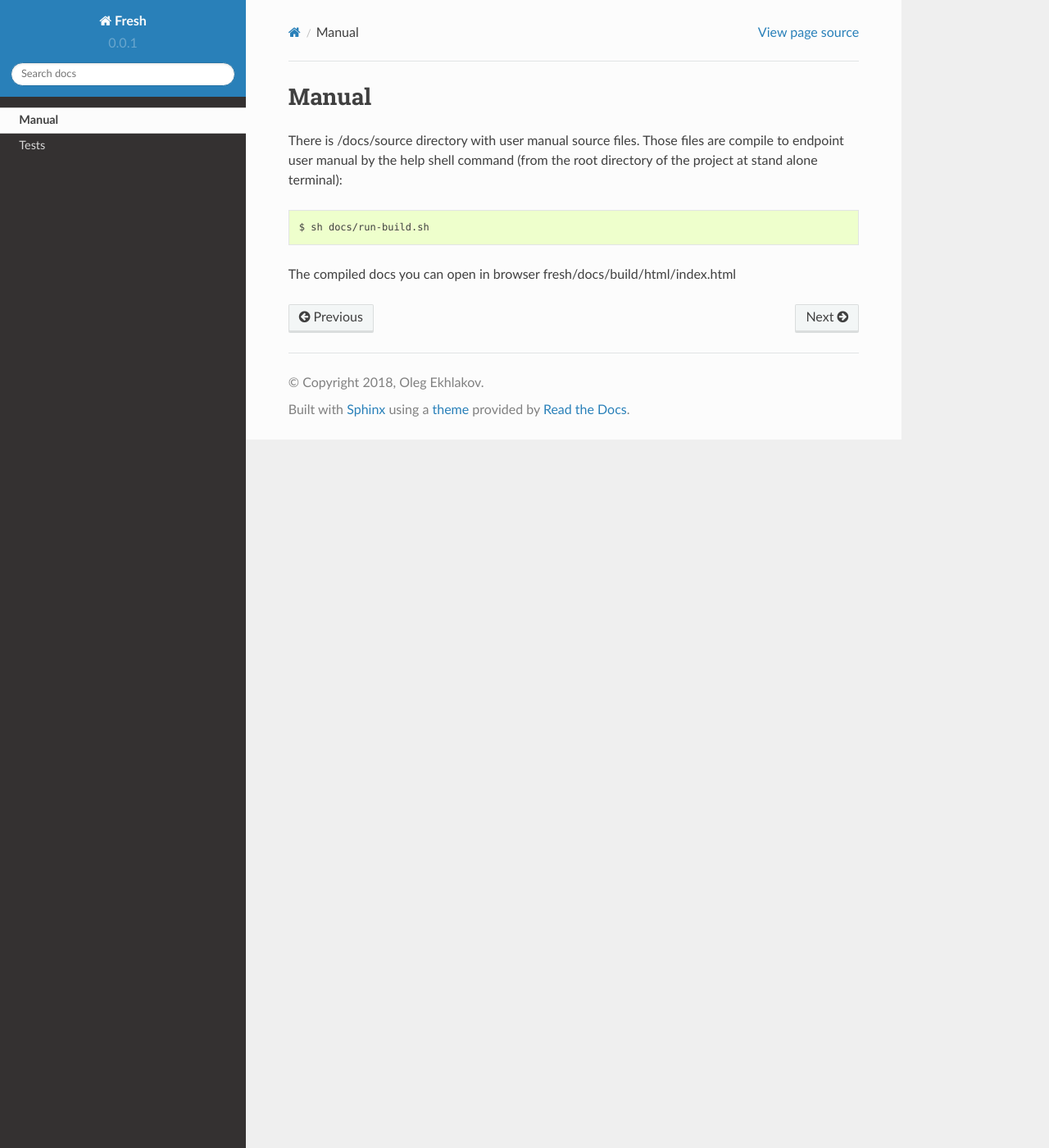
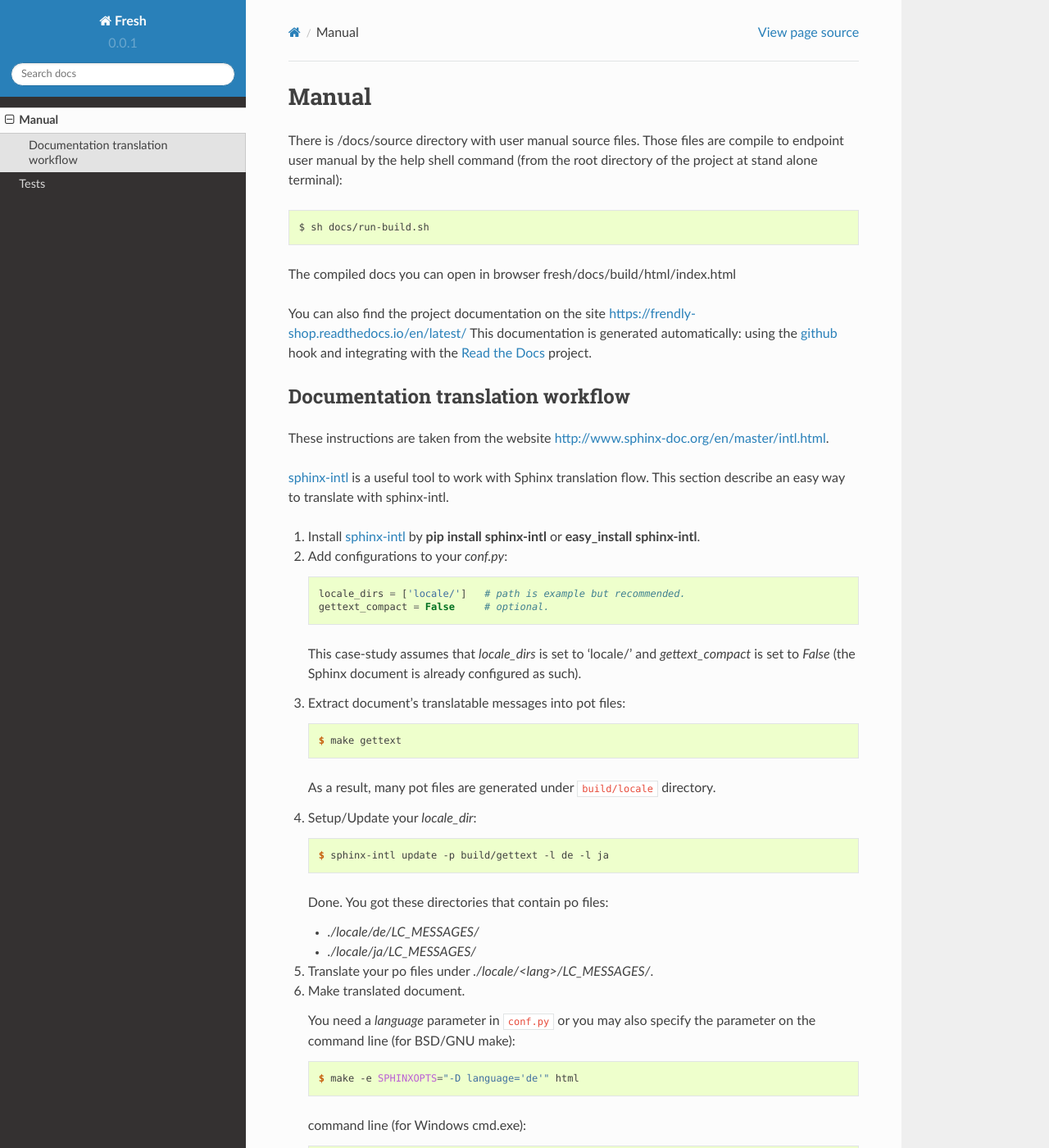
Before and after one commit to XOlegator/fresh, a Sphinx documentation site: the page built from docs/source/manual.rst, in a window 1280 px wide and 1400 px high. Shown: the whole window at 82% size. Built offline with Sphinx 7.4.7 and the Read the Docs theme 2.0.0, drawn with Linux system fonts in a browser that asks for light colours; some of the changed text lies outside the part shown.

Commit message:
Documentation for the translation of documentation has been extended

```diff
--- a/docs/source/manual.rst
+++ b/docs/source/manual.rst
@@ -11,3 +11,79 @@ There is /docs/source directory with user manual source files. Those files are c
         $ sh docs/run-build.sh
 
 The compiled docs you can open in browser fresh/docs/build/html/index.html
+
+You can also find the project documentation on the site https://frendly-shop.readthedocs.io/en/latest/ This documentation is generated automatically: using the `github`_ hook and integrating with the `Read the Docs`_ project.
+
+Documentation translation workflow
+----------------------------------
+
+These instructions are taken from the website http://www.sphinx-doc.org/en/master/intl.html.
+
+`sphinx-intl`_ is a useful tool to work with Sphinx translation flow.
+This section describe an easy way to translate with sphinx-intl.
+
+#. Install `sphinx-intl`_ by :command:`pip install sphinx-intl` or
+   :command:`easy_install sphinx-intl`.
+
+#. Add configurations to your `conf.py`::
+
+      locale_dirs = ['locale/']   # path is example but recommended.
+      gettext_compact = False     # optional.
+
+   This case-study assumes that `locale_dirs` is set to 'locale/' and
+   `gettext_compact` is set to `False` (the Sphinx document is
+   already configured as such).
+
+#. Extract document's translatable messages into pot files:
+
+   .. code-block:: console
+
+      $ make gettext
+
+   As a result, many pot files are generated under ``build/locale``
+   directory.
+
+#. Setup/Update your `locale_dir`:
+
+   .. code-block:: console
+
+      $ sphinx-intl update -p build/gettext -l de -l ja
+
+   Done. You got these directories that contain po files:
+
+   * `./locale/de/LC_MESSAGES/`
+   * `./locale/ja/LC_MESSAGES/`
+
+#. Translate your po files under `./locale/<lang>/LC_MESSAGES/`.
+
+#. Make translated document.
+
+   You need a `language` parameter in ``conf.py`` or you may also
+   specify the parameter on the command line (for BSD/GNU make):
+
+   .. code-block:: console
+
+      $ make -e SPHINXOPTS="-D language='de'" html
+
+   command line (for Windows cmd.exe):
+
+   .. code-block:: console
+
+      > set SPHINXOPTS=-D language=de
+      > .\make.bat html
+
+   command line (for PowerShell):
+
+   .. code-block:: console
+
+      > Set-Item env:SPHINXOPTS "-D language=de"
+      > .\make.bat html
+
+
+Congratulations! You got the translated documentation in the ``build/html``
+directory.
+
+
+.. _`github`: https://github.com/
+.. _`Read the Docs`: https://readthedocs.org/
+.. _`sphinx-intl`: https://pypi.org/project/sphinx-intl/
```
Also changed, not shown: 2 other files.
